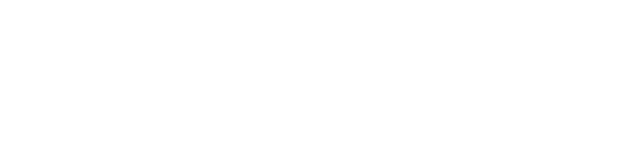
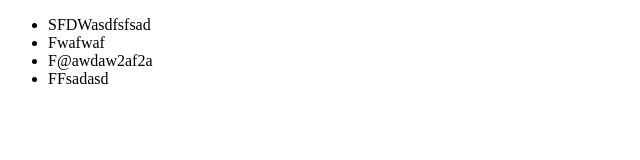
Before and after one commit to dmitryrubashko/homeproject27july, a plain HTML site: page index.html in a window 1280 px wide. Shown: the whole page, without its empty margins (0-640 px from the left). Drawn offline with Linux system fonts and the light colour scheme.

```diff
--- a/index.html
+++ b/index.html
@@ -9,7 +9,18 @@
 <body>
     <p>
         <ul>
-
+            <li>
+                SFDWasdfsfsad
+            </li>
+            <li>
+               Fwafwaf
+            </li>
+            <li>
+               F@awdaw2af2a
+            </li>
+            <li>
+                FFsadasd
+            </li>
         </ul>
     </p>
 </body>
```
